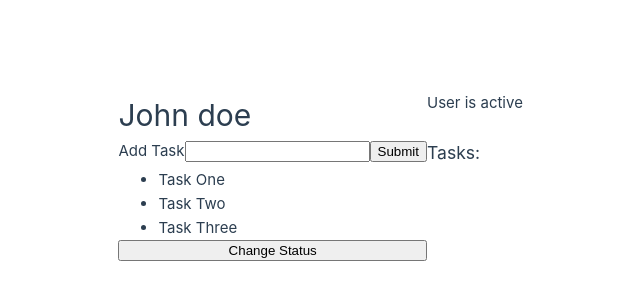
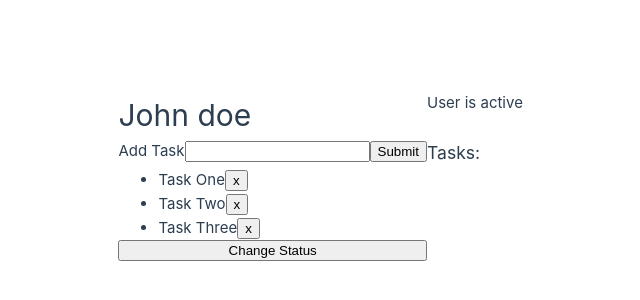
Before and after one commit to IliusSagar/vue-fundamental, a Vue app: page / in a window 1280 px wide. Shown: the part 224-524 px from the top of the page, without its empty margins (213-853 px from the left). Built offline with nearby package versions, Linux system fonts and the light colour scheme.

Commit message:
delete task

```diff
--- a/src/App.vue
+++ b/src/App.vue
@@ -24,6 +24,10 @@
       }
     }
 
+    const deleteTask = (index) => {
+      tasks.value.splice(index, 1);
+    }
+
 
 </script>
 
@@ -41,7 +45,12 @@
 
   <h3>Tasks:</h3>
   <ul>
-    <li v-for="task in tasks" :key="task">{{ task }}</li>
+    <li v-for="(task, index) in tasks" :key="task">
+      <span>
+        {{ task }}
+      </span>
+      <button @click="deleteTask(index)">x</button>
+    </li>
   </ul>
 
 
```
